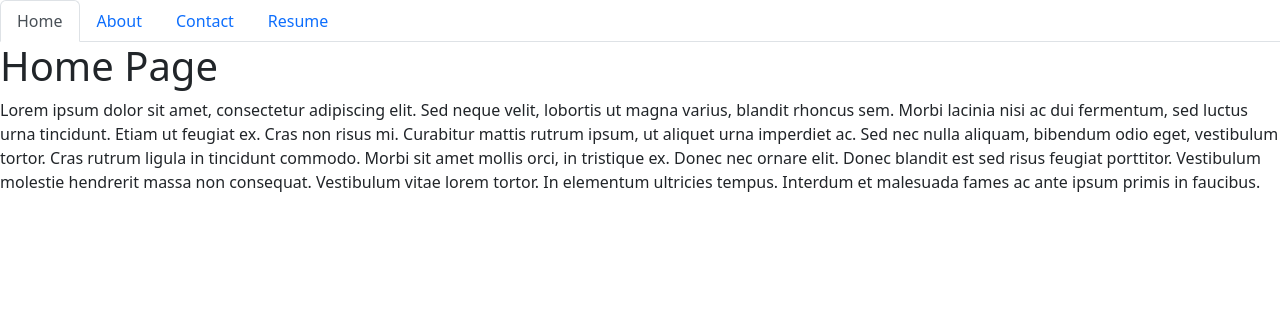
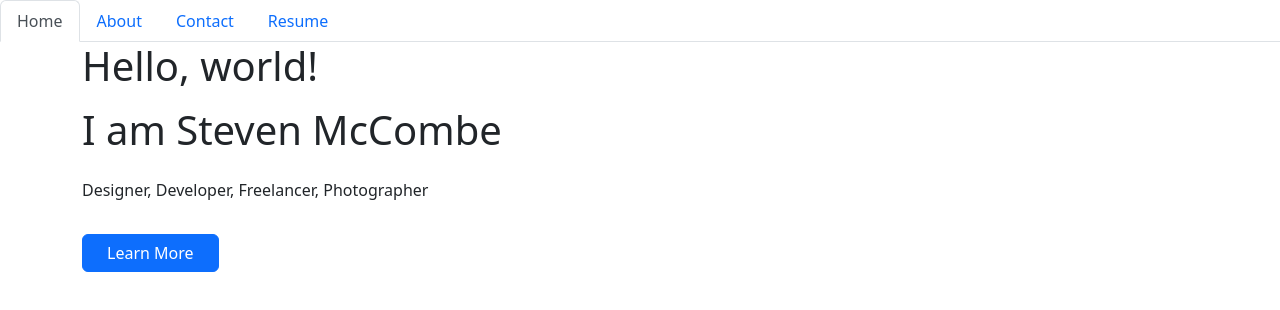
Before and after one commit to Steven-McCombe/portfoliosteven, a React (Create React App) app: page / in a window 1280 px wide. Shown: the top 310 px of the page. Built offline with nearby package versions, Linux system fonts and the light colour scheme.

Commit message:
Added basic home section and CSS

```diff
--- a/src/components/pages/Home.js
+++ b/src/components/pages/Home.js
@@ -2,20 +2,18 @@ import React from 'react';
 
 export default function Home() {
   return (
-    <div>
-      <h1>Home Page</h1>
-      <p>
-        Lorem ipsum dolor sit amet, consectetur adipiscing elit. Sed neque
-        velit, lobortis ut magna varius, blandit rhoncus sem. Morbi lacinia nisi
-        ac dui fermentum, sed luctus urna tincidunt. Etiam ut feugiat ex. Cras
-        non risus mi. Curabitur mattis rutrum ipsum, ut aliquet urna imperdiet
-        ac. Sed nec nulla aliquam, bibendum odio eget, vestibulum tortor. Cras
-        rutrum ligula in tincidunt commodo. Morbi sit amet mollis orci, in
-        tristique ex. Donec nec ornare elit. Donec blandit est sed risus feugiat
-        porttitor. Vestibulum molestie hendrerit massa non consequat. Vestibulum
-        vitae lorem tortor. In elementum ultricies tempus. Interdum et malesuada
-        fames ac ante ipsum primis in faucibus.
-      </p>
+    <div id="hero" className="hero route bg-image">
+    <div className="overlay-itro"></div>
+    <div className="hero-content display-table">
+      <div className="table-cell">
+        <div className="container">
+          <p className="display-6 color-d">Hello, world!</p>
+          <h1 className="hero-title mb-4">I am Steven McCombe</h1>
+          <p className="hero-subtitle"><span className="typed">Designer, Developer, Freelancer, Photographer</span></p>
+          <p className="pt-3"><a className="btn btn-primary btn js-scroll px-4" href="#about" role="button">Learn More</a></p>
+        </div>
+      </div>
     </div>
+  </div>
   );
 }
```
Also changed, not shown: src/assets/css/style.css (added).
